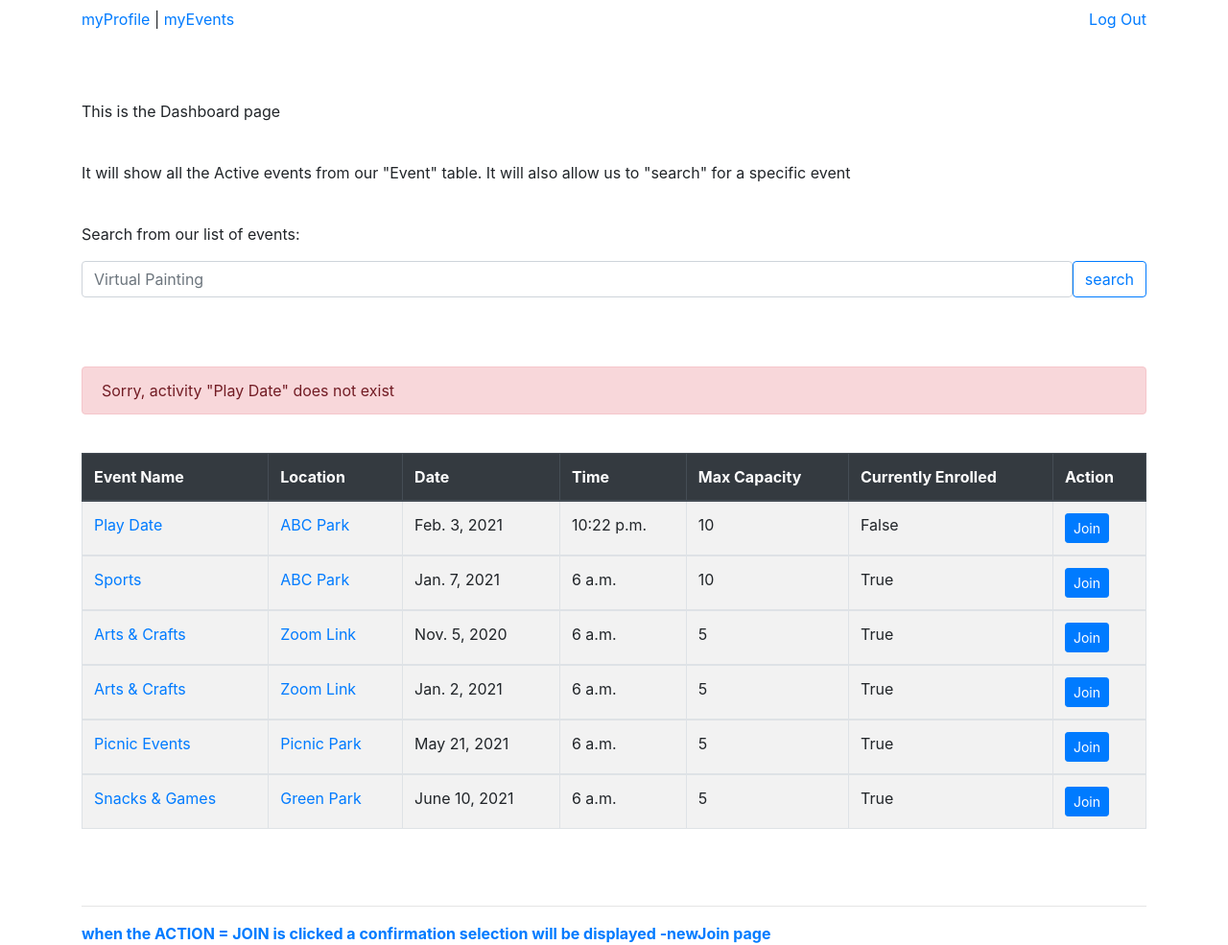
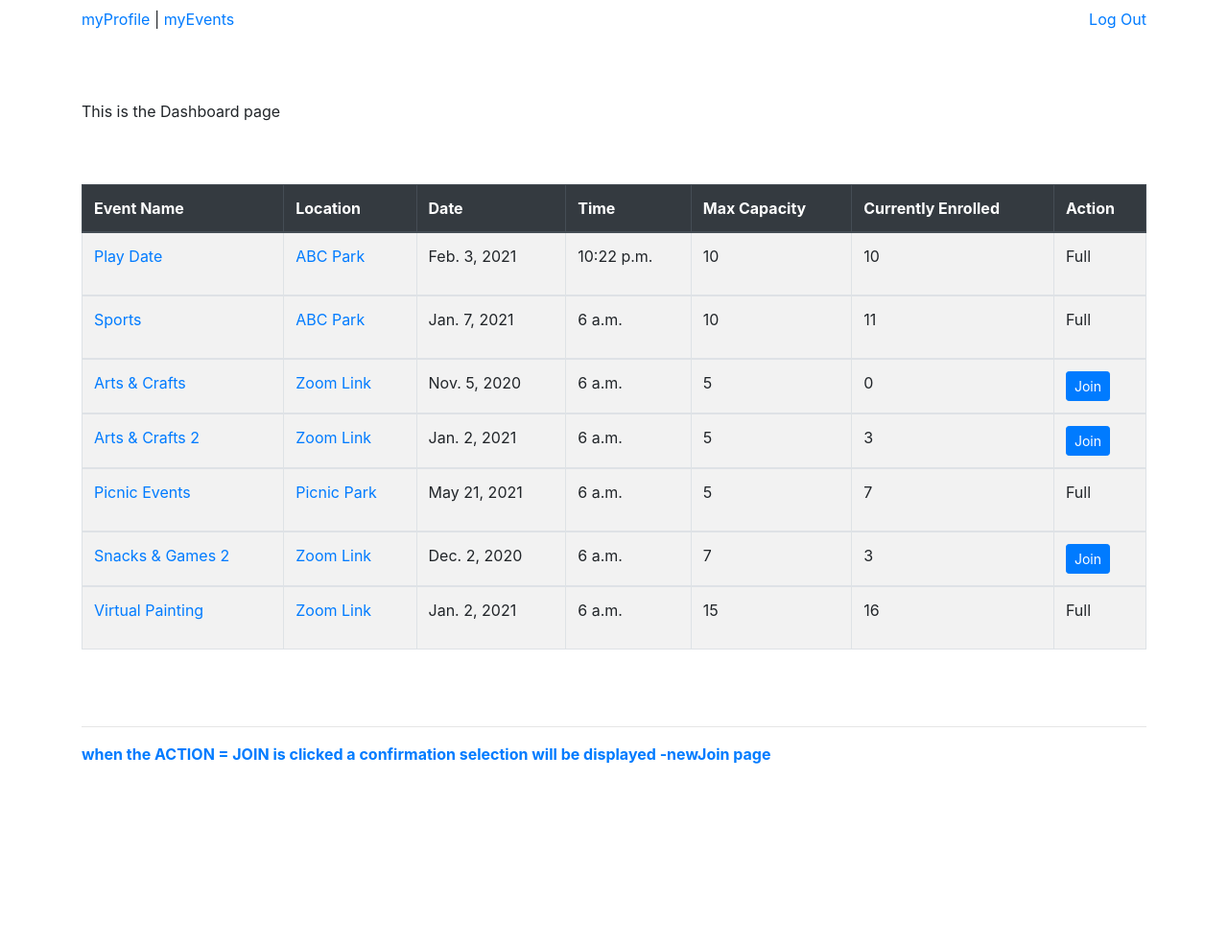
Before and after one commit to lili-mar/Group_project, a Django app: template group_proj/group_app/templates/dashboard.html in a window 1280 px wide. Shown: the part 48-1033 px from the top of the page at 96% size. After the commit the page ends 844 px from the top, so only its background shows below. Run offline with Django 3.2, Linux system fonts and the light colour scheme; data comes from the database, SQL or seed files in the repository; tables that the repository leaves empty hold one stand-in row (values such as "Sample post"); the template is opened without the code that fills it: values that come from a table or form of the project are taken from there, most other values are stand-ins (such as "Sample title", 1, 10 or a date in 2020); some libraries are stand-ins or nearby versions.

Commit message:
Jong updated code again

```diff
--- a/group_proj/group_app/models.py
+++ b/group_proj/group_app/models.py
@@ -116,7 +116,7 @@ class Event(models.Model):
     event_date= models.DateField ()
     event_time= models.TimeField()
     max_capacity= models.IntegerField()
-    action_enrolled=models.BooleanField(default=False)
+    current_enrolled=models.IntegerField(default=0)
     action_class_full=models.BooleanField(default=False)
     street_address = models.CharField(max_length=255)
     city = models.CharField(max_length=60)
@@ -127,9 +127,7 @@ class Event(models.Model):
     def __str__(self):
         return self.event_name
 
-
 #---end of adding new models
-
 
 class Message(models.Model):
     msg_content = models.CharField(max_length=255)
--- a/group_proj/group_app/templates/dashboard.html
+++ b/group_proj/group_app/templates/dashboard.html
@@ -34,12 +34,12 @@
 
         <p> This is the Dashboard page</p>
         <br>
-        <p> It will show all the Active events from our "Event" table. It will also allow us to "search" for a specific
+        <!-- <p> It will show all the Active events from our "Event" table. It will also allow us to "search" for a specific
             event</p>
 
-        <br>
+        <br> -->
 
-        <p> Search from our list of events:</p>
+        <!-- <p> Search from our list of events:</p>
 
         <div class="header">
           <div id="nav"></div>
@@ -54,7 +54,7 @@
 
         <div class="alert alert-danger">
             <class="display-5">Sorry, activity "Play Date" does not exist</class>
-        </div>
+        </div> -->
 <br/>
 
         <table class="table table-striped table-bordered table-hover">
@@ -79,12 +79,20 @@
                             <td>{{ event.event_date }}</td>
                             <td>{{ event.event_time }}</td>
                             <td>{{ event.max_capacity }}</td>
-                            <td>{{ event.action_enrolled }}</td>
+                            <td>{{ event.current_enrolled }}</td>
 
                             <td>
-                              <form action="/ABC/newJoin" method="post">
+                              {% if event.max_capacity > event.current_enrolled %}
+                              <form action="/ABC/event/{{id}}/newJoin" method="post">
                                 {% csrf_token %}
+
                               <input class ="btn btn-sm btn-primary" type="submit" value="Join">
+
+                              {% else %}
+
+                              <p> Full </p>
+                              {% endif %}
+
                             </form>
                             </td>
 
--- a/group_proj/group_app/templates/newJoin.html
+++ b/group_proj/group_app/templates/newJoin.html
@@ -63,7 +63,7 @@
                         </tr>
                     </tbody>
                 </table>
-                <a href="dashboard" class="btn btn-secondary btn-lg btn-block">Confirm</a>
+                <a href="myEvents" class="btn btn-secondary btn-lg btn-block">Confirm</a>
                 <br>
                 <br>
             </div>
--- a/group_proj/group_app/urls.py
+++ b/group_proj/group_app/urls.py
@@ -21,8 +21,10 @@ urlpatterns = [
     path('regChild', views.regChild),  # validate registration for a Child
 
     path('myProfile', views.myProfile),
+
     path('update_myProfile', views.update_myProfile,
          name='update_myProfile'),  # update myProfile
+
     path('remove_child_myProfile', views.remove_child_myProfile,
          name='remove_child_myProfile'),  # remove child from myProfile
 
```
Also changed, not shown: group_proj/group_app/templates/myEvents.html (+3 -9 lines), group_proj/group_app/views.py (+7 -0 lines), group_proj/db.sqlite3, group_proj/group_app/migrations/0003_auto_20210204_2214.py (added), 1 other file.
